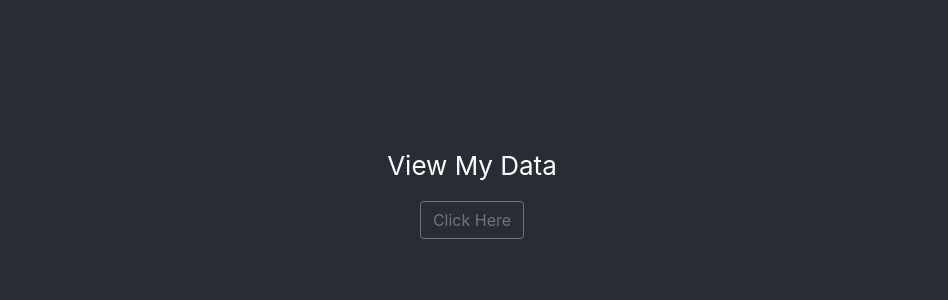
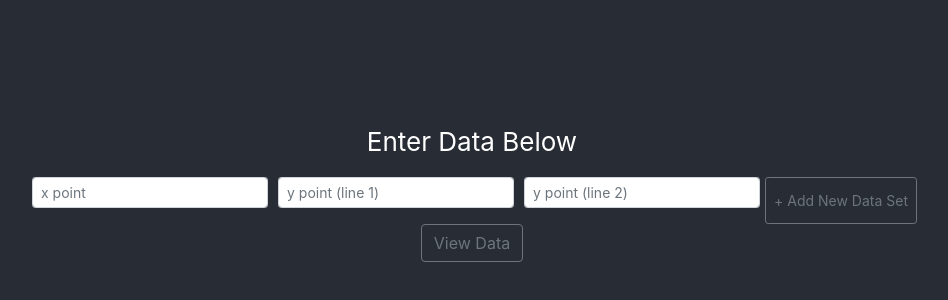
Before and after one commit to tayjenk/holocene-array-visualizer, a React (Create React App) app: page / in a window 1280 px wide. Shown: the part 208-508 px from the top of the page, without its empty margins (168-1116 px from the left). Built offline with nearby package versions, Linux system fonts and the light colour scheme.

Commit message:
started user input forms, need redux

```diff
--- a/src/App.js
+++ b/src/App.js
@@ -2,31 +2,95 @@ import React from "react"
 import Button from "react-bootstrap/Button"
 import "./css/App.css"
 import ArrayCarousel from "./ArrayCarousel"
+import EnterDataForm from "./EnterDataForm"
+
+// export default class App extends React.Component {
+//   constructor() {
+//     super()
+//     this.state = {
+//       showCarousel: false,
+//     }
+//     this.toggleCarousel = this.toggleCarousel.bind(this)
+//   }
+
+//   toggleCarousel() {
+//     this.setState({ showCarousel: !this.state.showCarousel })
+//   }
+
+//   render() {
+//     return (
+//       <div className="App">
+//         <header className="App-header">
+//           <p>View My Data</p>
+//           <Button
+//             variant="outline-secondary"
+//             type="button"
+//             onClick={this.toggleCarousel}
+//           >
+//             Click Here
+//           </Button>
+//           {this.state.showCarousel ? (
+//             <ArrayCarousel close={this.toggleCarousel} />
+//           ) : null}
+//         </header>
+//       </div>
+//     )
+//   }
+// }
 
 export default class App extends React.Component {
   constructor() {
     super()
     this.state = {
       showCarousel: false,
+      inputForms: ["input-0"],
+      dataset: []
     }
     this.toggleCarousel = this.toggleCarousel.bind(this)
+    this.newInput = this.newInput.bind(this)
+    this.addDataForm = this.addDataForm.bind(this)
   }
 
   toggleCarousel() {
     this.setState({ showCarousel: !this.state.showCarousel })
   }
 
+  newInput(input) {
+    this.setState({ dataset: this.state.dataset.concat(input) })
+    console.log(this.state)
+  }
+
+  addDataForm() {
+    const newForm = `input-${this.state.inputForms.length}`
+    this.setState({ inputForms: this.state.inputForms.concat([newForm]) })
+  }
+
   render() {
     return (
       <div className="App">
         <header className="App-header">
-          <p>View My Data</p>
+          <p>Enter Data Below</p>
+          {/* <div>
+            <EnterDataForm
+              newInput={this.newInput}
+              addDataForm={this.addDataForm}
+            />
+          </div> */}
+          <div>
+            {this.state.inputForms.map((inputTitle, idx) => (
+              <EnterDataForm
+                newInput={this.newInput}
+                addDataForm={this.addDataForm}
+                key={idx}
+              />
+            ))}
+          </div>
           <Button
             variant="outline-secondary"
             type="button"
             onClick={this.toggleCarousel}
           >
-            Click Here
+            View Data
           </Button>
           {this.state.showCarousel ? (
             <ArrayCarousel close={this.toggleCarousel} />
--- a/src/expandedFeatures/EnterDataForm.js
+++ b/src/EnterDataForm.js
@@ -1,4 +1,4 @@
-//user input fields
+//put input in an object in handleInputChange function and then add to state
 
 import React from "react"
 import Form from "react-bootstrap/Form"
@@ -13,12 +13,22 @@ export default class EnterDataForm extends React.Component {
       b: "",
       c: ""
     }
+    this.allData = []
     this.handleInputChange = this.handleInputChange.bind(this)
+    this.addNewForm = this.addNewForm.bind(this)
   }
 
   handleInputChange(event) {
     this.setState({ [event.target.name]: event.target.value })
-    console.log(this.state)
+    console.log("state", this.state)
+    console.log('data', this.allData)
+  }
+
+  addNewForm() {
+    console.log("alldataBefore", this.allData)
+    this.allData = this.allData.push(this.state)
+    console.log("alldataAfter", this.allData)
+    this.props.addDataForm()
   }
 
   render() {
@@ -56,6 +66,7 @@ export default class EnterDataForm extends React.Component {
             variant="outline-secondary"
             type="button"
             size="sm"
+            onClick={this.addNewForm}
           >
             + Add New Data Set
           </Button>
```
